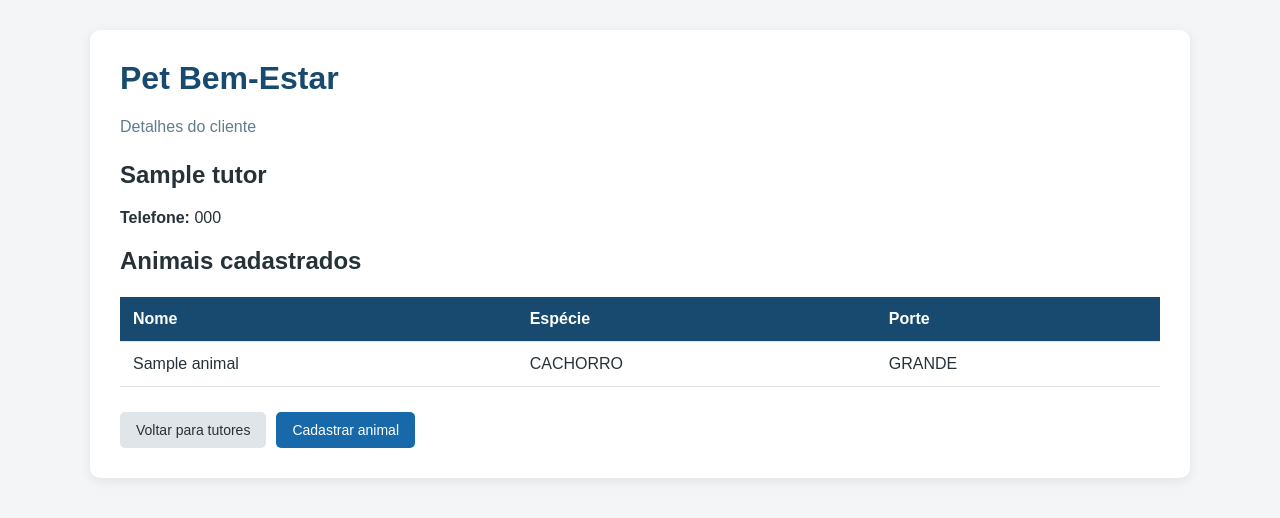
After one commit to alexsandrokobelinski/pet-bem-estar-spring, a Spring Boot app: page /paginas/tutores/detalhes/1 in a window 1280 px wide. The commit adds this page. Shown: the top 518 px of the page. Run offline with Spring Boot 4, Linux system fonts and the light colour scheme; tables that the repository leaves empty hold one stand-in row (values such as "Sample post").

Commit message:
implementa pagina de detalhes do tutor e seus animais

```diff
--- a/src/main/java/br/edu/ifrs/petbemestar/dao/AnimalDAO.java
+++ b/src/main/java/br/edu/ifrs/petbemestar/dao/AnimalDAO.java
@@ -10,6 +10,8 @@ public interface AnimalDAO {
 
 	List<Animal> listarTodos();
 
+	List<Animal> listarPorTutor(Long idTutor);
+
 	Animal atualizar(Long id, Animal animal);
 
 	void remover(Long id);
--- a/src/main/java/br/edu/ifrs/petbemestar/dao/AnimalDAOJPA.java
+++ b/src/main/java/br/edu/ifrs/petbemestar/dao/AnimalDAOJPA.java
@@ -30,6 +30,12 @@ public class AnimalDAOJPA implements AnimalDAO {
 	}
 
 	@Override
+	public List<Animal> listarPorTutor(Long idTutor) {
+		return em.createQuery("SELECT a FROM Animal a WHERE a.tutor.id = :idTutor ORDER BY a.nome", Animal.class)
+				.setParameter("idTutor", idTutor).getResultList();
+	}
+
+	@Override
 	public Animal atualizar(Long id, Animal dados) {
 		Animal existente = em.find(Animal.class, id);
 		if (existente == null)
--- a/src/main/java/br/edu/ifrs/petbemestar/servico/AnimalService.java
+++ b/src/main/java/br/edu/ifrs/petbemestar/servico/AnimalService.java
@@ -26,6 +26,10 @@ public class AnimalService {
 
 	public List<Animal> listarTodos() {
 		return dao.listarTodos();
+	}
+
+	public List<Animal> listarPorTutor(Long idTutor) {
+		return dao.listarPorTutor(idTutor);
 	}
 
 	public Animal buscarPorId(Long id) {
--- a/src/main/java/br/edu/ifrs/petbemestar/web/TutorPaginaController.java
+++ b/src/main/java/br/edu/ifrs/petbemestar/web/TutorPaginaController.java
@@ -11,6 +11,7 @@ import org.springframework.web.bind.annotation.RequestMapping;
 import org.springframework.web.servlet.mvc.support.RedirectAttributes;
 
 import br.edu.ifrs.petbemestar.dominio.Tutor;
+import br.edu.ifrs.petbemestar.servico.AnimalService;
 import br.edu.ifrs.petbemestar.servico.RegraDeNegocioException;
 import br.edu.ifrs.petbemestar.servico.TutorService;
 import jakarta.validation.Valid;
@@ -20,15 +21,30 @@ import jakarta.validation.Valid;
 public class TutorPaginaController {
 
 	private final TutorService service;
+	private final AnimalService animalService;
 
-	public TutorPaginaController(TutorService service) {
+	public TutorPaginaController(TutorService service, AnimalService animalService) {
 		this.service = service;
+		this.animalService = animalService;
 	}
 
 	@GetMapping
 	public String listar(Model model) {
 		model.addAttribute("tutores", service.listarTodos());
 		return "tutores/lista";
+	}
+
+	@GetMapping("/detalhes/{id}")
+	public String detalhes(@PathVariable Long id, Model model) {
+		Tutor tutor = service.buscarPorId(id);
+
+		if (tutor == null) {
+			return "redirect:/paginas/tutores";
+		}
+
+		model.addAttribute("tutor", tutor);
+		model.addAttribute("animais", animalService.listarPorTutor(id));
+		return "tutores/detalhes";
 	}
 
 	@GetMapping("/novo")
--- /dev/null
+++ b/src/main/resources/templates/tutores/detalhes.html
@@ -0,0 +1,50 @@
+<!DOCTYPE html>
+<html lang="pt-BR" xmlns:th="http://www.thymeleaf.org">
+<head>
+    <meta charset="UTF-8">
+    <meta name="viewport" content="width=device-width, initial-scale=1.0">
+    <title>Pet Bem-Estar - Detalhes do tutor</title>
+    <link rel="stylesheet" th:href="@{/css/estilo.css}">
+</head>
+<body>
+<main class="container">
+    <h1>Pet Bem-Estar</h1>
+    <p class="subtitulo">Detalhes do cliente</p>
+
+    <section>
+        <h2 th:text="${tutor.nome}">Nome do tutor</h2>
+        <p><strong>Telefone:</strong> <span th:text="${tutor.telefone}"></span></p>
+    </section>
+
+    <section>
+        <h2>Animais cadastrados</h2>
+
+        <div class="vazio" th:if="${#lists.isEmpty(animais)}">
+            Este cliente ainda não possui animais cadastrados.
+        </div>
+
+        <table th:if="${not #lists.isEmpty(animais)}">
+            <thead>
+                <tr>
+                    <th>Nome</th>
+                    <th>Espécie</th>
+                    <th>Porte</th>
+                </tr>
+            </thead>
+            <tbody>
+                <tr th:each="animal : ${animais}">
+                    <td th:text="${animal.nome}"></td>
+                    <td th:text="${animal.especie}"></td>
+                    <td th:text="${animal.porte}"></td>
+                </tr>
+            </tbody>
+        </table>
+    </section>
+
+    <div class="botoes-formulario">
+        <a th:href="@{/paginas/tutores}" class="btn btn-secundario">Voltar para tutores</a>
+        <a th:href="@{/paginas/animais/novo}" class="btn btn-principal">Cadastrar animal</a>
+    </div>
+</main>
+</body>
+</html>
--- a/src/main/resources/templates/tutores/lista.html
+++ b/src/main/resources/templates/tutores/lista.html
@@ -19,7 +19,7 @@
         <thead><tr><th>Nome</th><th>Telefone</th><th>E-mail</th><th>Ações</th></tr></thead>
         <tbody>
         <tr th:each="tutor : ${tutores}">
-            <td th:text="${tutor.nome}"></td><td th:text="${tutor.telefone}"></td><td th:text="${tutor.email}"></td>
+            <td><a th:href="@{/paginas/tutores/detalhes/{id}(id=${tutor.id})}" th:text="${tutor.nome}"></a></td><td th:text="${tutor.telefone}"></td><td th:text="${tutor.email}"></td>
             <td><div class="acoes">
                 <a th:href="@{/paginas/tutores/editar/{id}(id=${tutor.id})}" class="btn btn-editar">Editar</a>
                 <form th:action="@{/paginas/tutores/excluir/{id}(id=${tutor.id})}" method="post"
```
